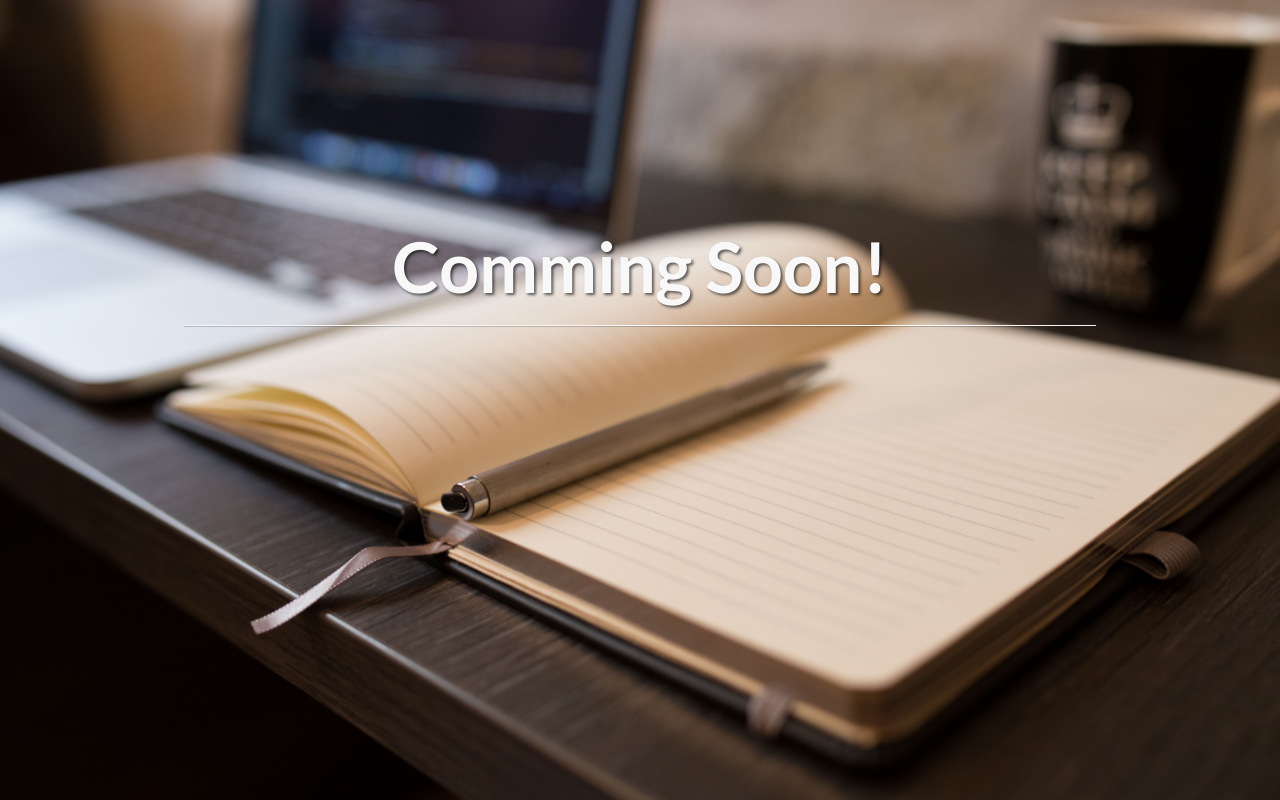
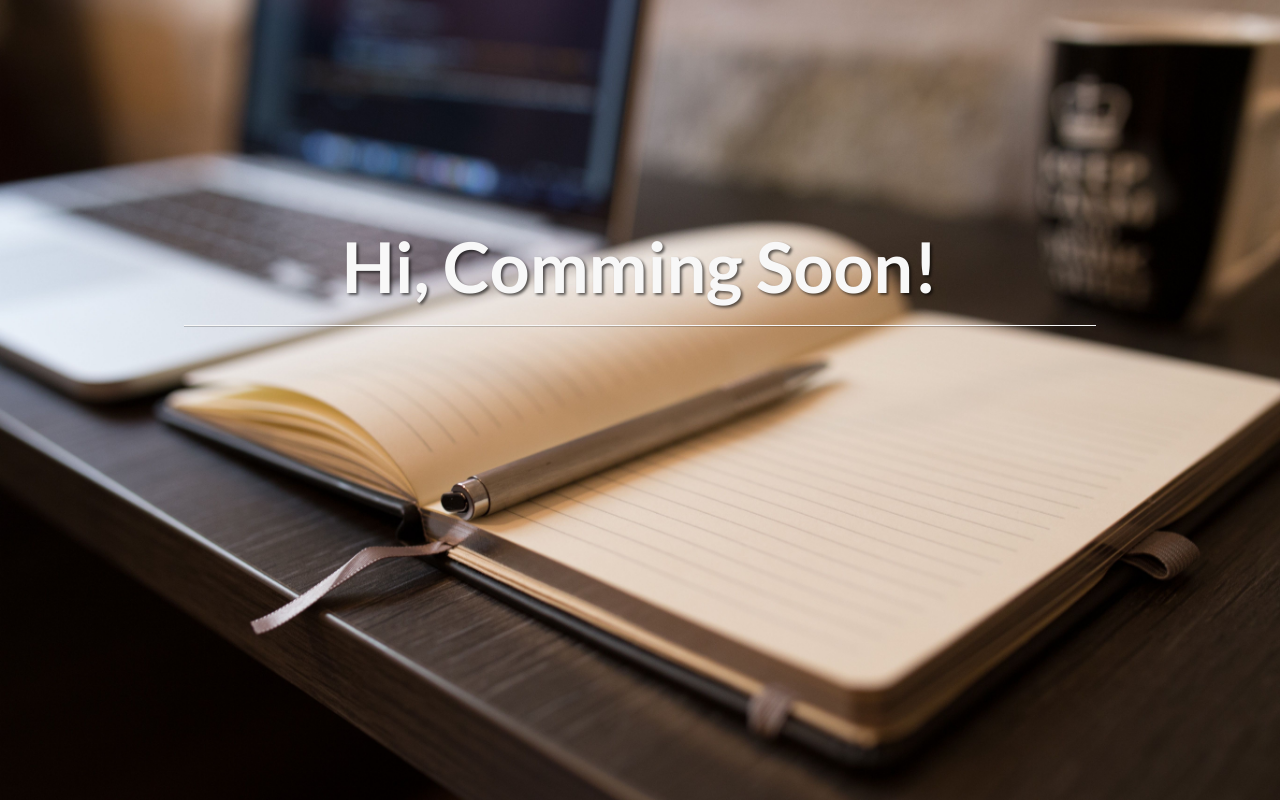
Before and after one commit to HekmatullahNaqibzada/Server-git-webhook, a plain HTML site: page index.html in a window 1280 px wide. Drawn offline with Linux system fonts and the light colour scheme.

Commit message:
Added a Hi for testing

```diff
--- a/index.html
+++ b/index.html
@@ -30,7 +30,7 @@
                 <div class="col-lg-12">
                     <div class="intro-message">
 
-                        <h1 id="hdrDescription">Comming Soon!</h1>
+                        <h1 id="hdrDescription">Hi, Comming Soon!</h1>
                         <hr class="intro-divider">
 
                     </div>
```
